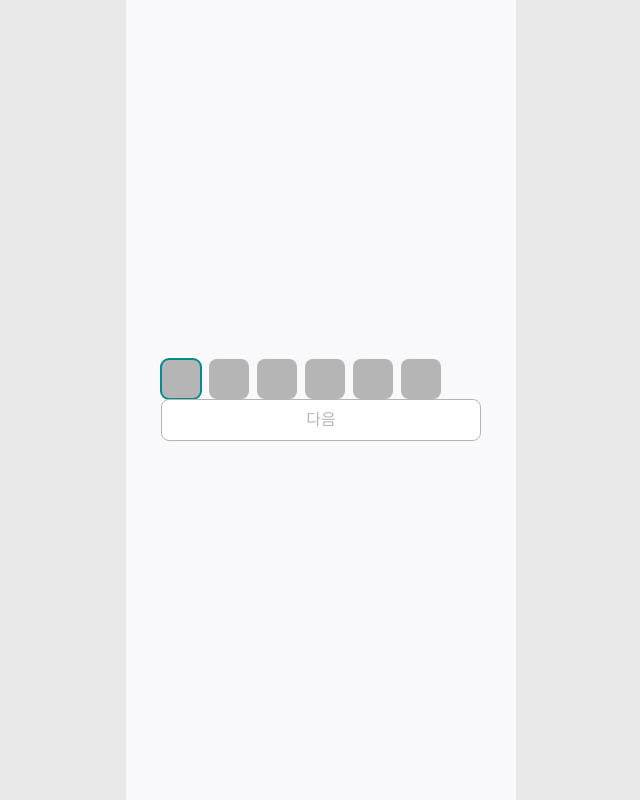
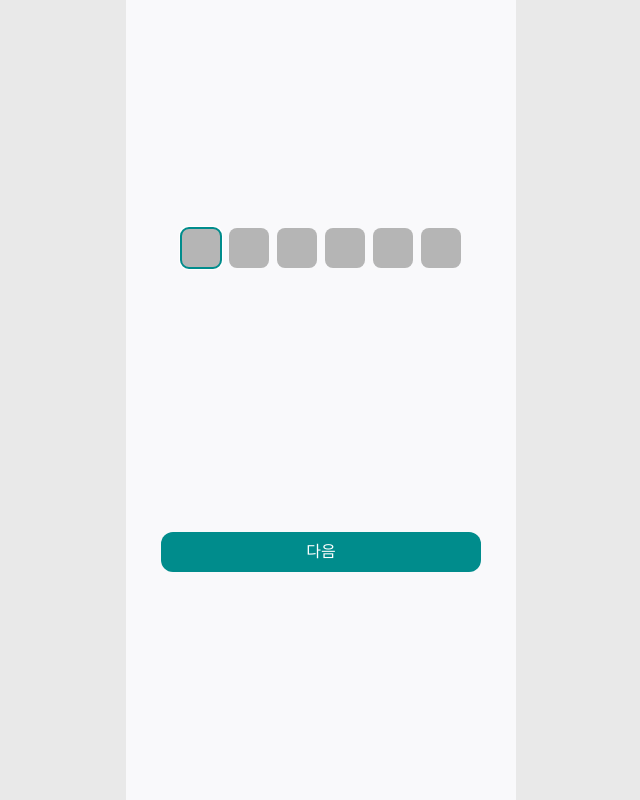
Before and after one commit to hana-runner/hana-v-frontend, a React (Vite) app: page /find/id in a window 1280 px wide. Both pictures are taken after a click on the button "다음". Shown: the whole page, without its empty margins (319-959 px from the left). Built offline with nearby package versions, Linux system fonts and the light colour scheme; a web font is replaced by a local one.

Commit message:
:lipstick: 버튼 style을 btn-primary로 통일

```diff
--- a/src/pages/find-id/verification/VerifyCode.tsx
+++ b/src/pages/find-id/verification/VerifyCode.tsx
@@ -65,7 +65,7 @@ const VerifyCode = ({ dispatch }: Prop) => {
   }, []);
 
   return (
-    <section>
+    <section className="flex flex-col justify-evenly items-center h-[100vh] gap-9">
       <div className="flex gap-2">
         {Array(6)
           .fill(null)
@@ -85,9 +85,9 @@ const VerifyCode = ({ dispatch }: Prop) => {
       </div>
       <button
         type="button"
-        className="bg-white border border-hanaSilver rounded-lg text-hanaSilver w-80 py-2 under"
+        className="btn-primary w-80 py-2"
         ref={buttonRef}
-        onClick={() => onCodeSubmit()}
+        onClick={() => dispatch({ type: "code" })}
       >
         다음
       </button>
```
